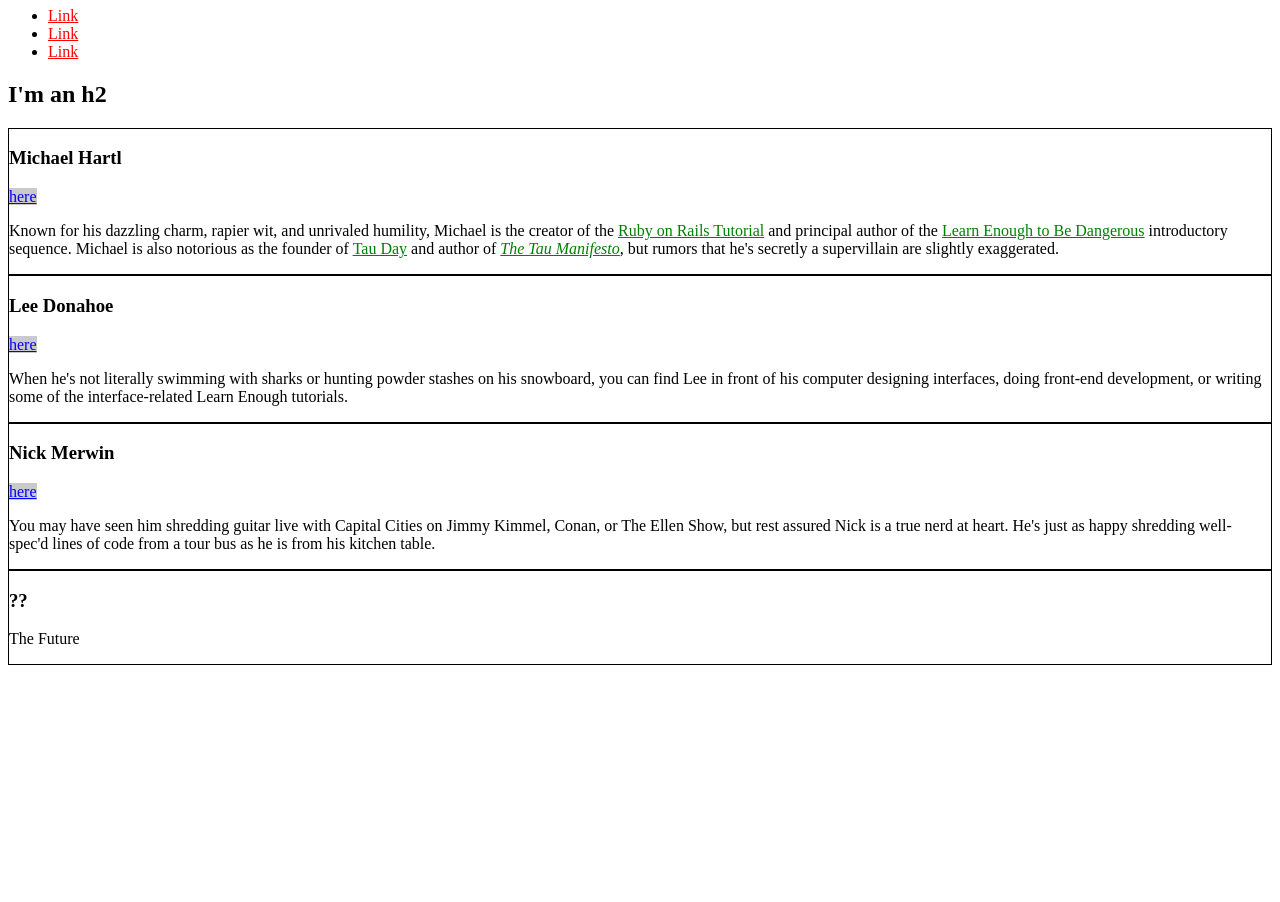
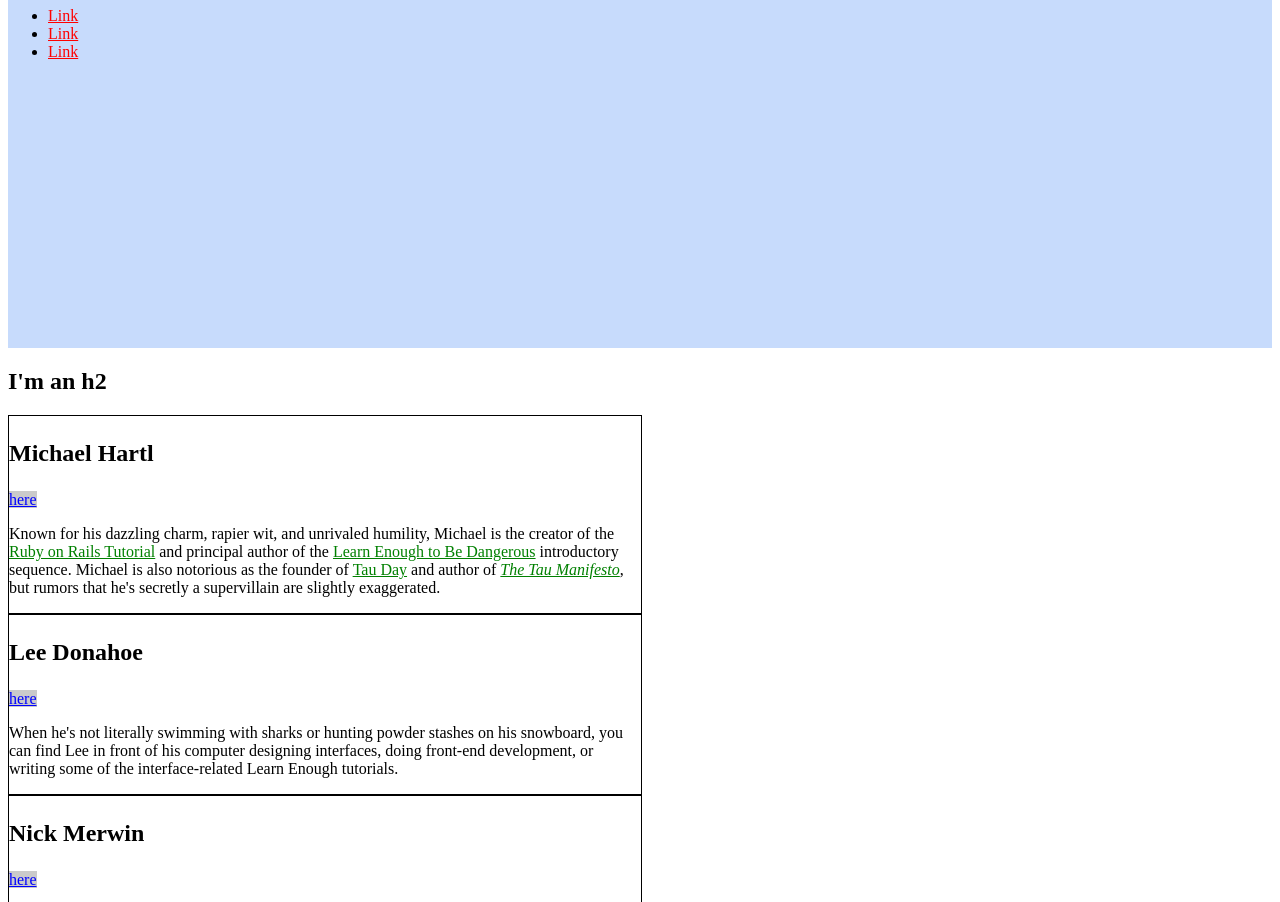
Before and after one commit to deandavidbrittain/Responsive-CSS, a plain HTML site: page index.html in a window 1280 px wide. Shown: the part 73-975 px from the top of the page. Before the commit the page ends 800 px from the top, so only its background shows below. Drawn offline with Linux system fonts and the light colour scheme.

Commit message:
Add different sizing

```diff
--- a/index.html
+++ b/index.html
@@ -6,20 +6,40 @@
     <meta name="viewport" content="width=device-width, initial-scale=1.0">
     <title>Test Page: Don't Panic</title>
     <style>
-        /*GOLOBAL STYLES*/
+        /* GLOBAL STYLES */
         a {
-            color: red;
+            color: #f00;
         }
 
-        /*SOCIAL STYLES*/
+        /* HERO STYLES */
+        .full-hero {
+            background-color: #c7dbfc;
+            height: 50vh;
+        }
+
+        /* SOCIAL STYLES */
         .social-link {
-            background: rgba(150, 150, 150, .5);
+            background: rgba(150, 150, 150, 0.5);
             color: blue;
         }
 
-        /*BIO STYLES*/
+        /* BIO STYLES */
+        .bio-wrapper {
+            font-size: 24px;
+        }
+
         .bio-box {
             border: 1px solid black;
+            font-size: 1rem;
+            width: 50%;
+        }
+
+        .bio-box h3 {
+            font-size: 1.5em;
+        }
+
+        .bio-copy {
+            font-size: 1em;
         }
 
         .bio-copy a {
@@ -29,6 +49,7 @@
 </head>
 
 <body>
+    <div class="full-hero hero-home">
         <h1>I'm an h1</h1>
         <ul>
             <li>
@@ -41,7 +62,10 @@
                 <a href="http://example.com/">Link</a>
             </li>
         </ul>
+    </div>
     <h2>I'm an h2</h2>
+
+    <div class="bio-wrapper">
         <div class="bio-box">
             <h3>Michael Hartl</h3>
             <a href="http://twitter.com/mhartl" class="social-link">here</a>
@@ -91,6 +115,8 @@
             <p>
                 The Future
             </p>
+
+        </div>
     </div>
 
 
```
Lines whose indentation alone changed are shown as unchanged.
